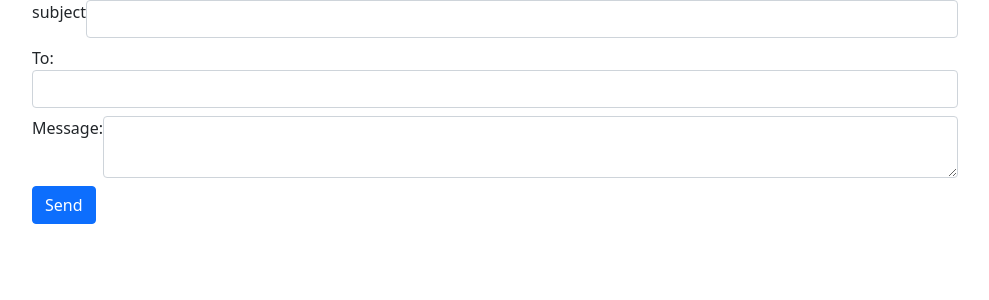
After one commit to ganeshbhusal071/django_crud, a Django app: page /app/sendemail/ in a window 1280 px wide. The commit adds this page. Shown: the top 300 px of the page, without its empty margins (50-1039 px from the left). Run offline with Django 5.2, Linux system fonts and the light colour scheme.

Commit message:
email setup

```diff
--- a/myApp/templates/home.html
+++ b/myApp/templates/home.html
@@ -118,6 +118,8 @@
           {% endfor %}
         </tbody>
       </table>
+    </div>
+    <a href="{% url 'sendEmail' %}" class="btn btn-success">Send Email</a>
 
     <script
       src="https://cdn.jsdelivr.net/npm/bootstrap@5.0.2/dist/js/bootstrap.bundle.min.js"
--- /dev/null
+++ b/myApp/templates/send_email.html
@@ -0,0 +1,61 @@
+<!DOCTYPE html>
+<html lang="en">
+<head>
+    <meta charset="UTF-8">
+    <meta name="viewport" content="width=device-width, initial-scale=1.0">
+    <title>Document</title>
+     <link
+      href="https://cdn.jsdelivr.net/npm/bootstrap@5.0.2/dist/css/bootstrap.min.css"
+      rel="stylesheet"
+      integrity="sha384-EVSTQN3/azprG1Anm3QDgpJLIm9Nao0Yz1ztcQTwFspd3yD65VohhpuuCOmLASjC"
+      crossorigin="anonymous"
+    />
+
+</head>
+<body>
+    <div class="container">
+      <div class="row">
+        <div class="col-10">
+          <form method="post" enctype="multipart/form-data">
+            {% csrf_token %}
+            <div class="mb-2 d-flex">
+              subject
+              <input
+                type="text"
+                class="form-control"
+                id="subject"
+                name="subject"
+              />
+            </div>
+
+
+
+            <div class="mb-2">
+              To:
+              <input
+                type="email"
+                class="form-control"
+                id="email"
+                name="email"
+              />
+            </div>
+
+
+
+            <div class="mb-2 d-flex">
+              Message:
+              <textarea
+                class="form-control"
+                id="exampleInputMessage"
+                name="message"
+              ></textarea>
+            </div>
+
+            <button type="submit" class="btn btn-primary">Send</button>
+          </form>
+        </div>
+      </div>
+    </div>
+
+</body>
+</html>
--- a/myApp/urls.py
+++ b/myApp/urls.py
@@ -10,4 +10,5 @@ urlpatterns = [
     path('delete/<int:id>/', views.deleteData , name='delete'),
     path('harddelete/<int:id>/', views.hardDelete , name='harddelete'),
     path('restore/<int:id>/', views.restore , name='restore'),
+    path('sendemail/', views.sendEmail , name='sendEmail'),
 ]
--- a/myApp/views.py
+++ b/myApp/views.py
@@ -1,6 +1,7 @@
 from django.shortcuts import render,redirect
 from django.http import HttpResponse
 from .models import person
+from django.core.mail import send_mail
 
 # Create your views here.
 def home(request):
@@ -19,8 +20,30 @@ def form(request):
         image=request.FILES.get('image')
         p=person(name=name,email=email,age=age,city=city,message=message,image=image)
         p.save()
+        send_mail(
+            subject="New person added",
+            message=f"{name} from {city} was created.",
+            from_email=None,
+            recipient_list=["zororonoa0305@gmail.com"],
+            fail_silently=True,
+        )
         return redirect('home')
     return render(request,'form.html')
+
+def sendEmail(request):
+    if request.method=="POST":
+        subject=request.POST.get('subject')
+        email=request.POST.get('email')
+        message=request.POST.get('message')
+        send_mail(
+            subject=subject,
+            message=message,
+            from_email=None,
+            recipient_list=[email],
+            fail_silently=True,
+        )
+        return HttpResponse("Email sent successfully")
+    return render(request,'send_email.html')
 
 def update(request,id):
     obj=person.objects.get(id=id)
```
Also changed, not shown: myproject/settings.py (+8 -0 lines), db.sqlite3, media/image/Screenshot_2025-03-15_182158_9Ua6Tgs.png (added), media/image/Screenshot_2025-03-15_182158_M5F1Xzg.png (added), media/image/paper_DqezGuD.png (added).
